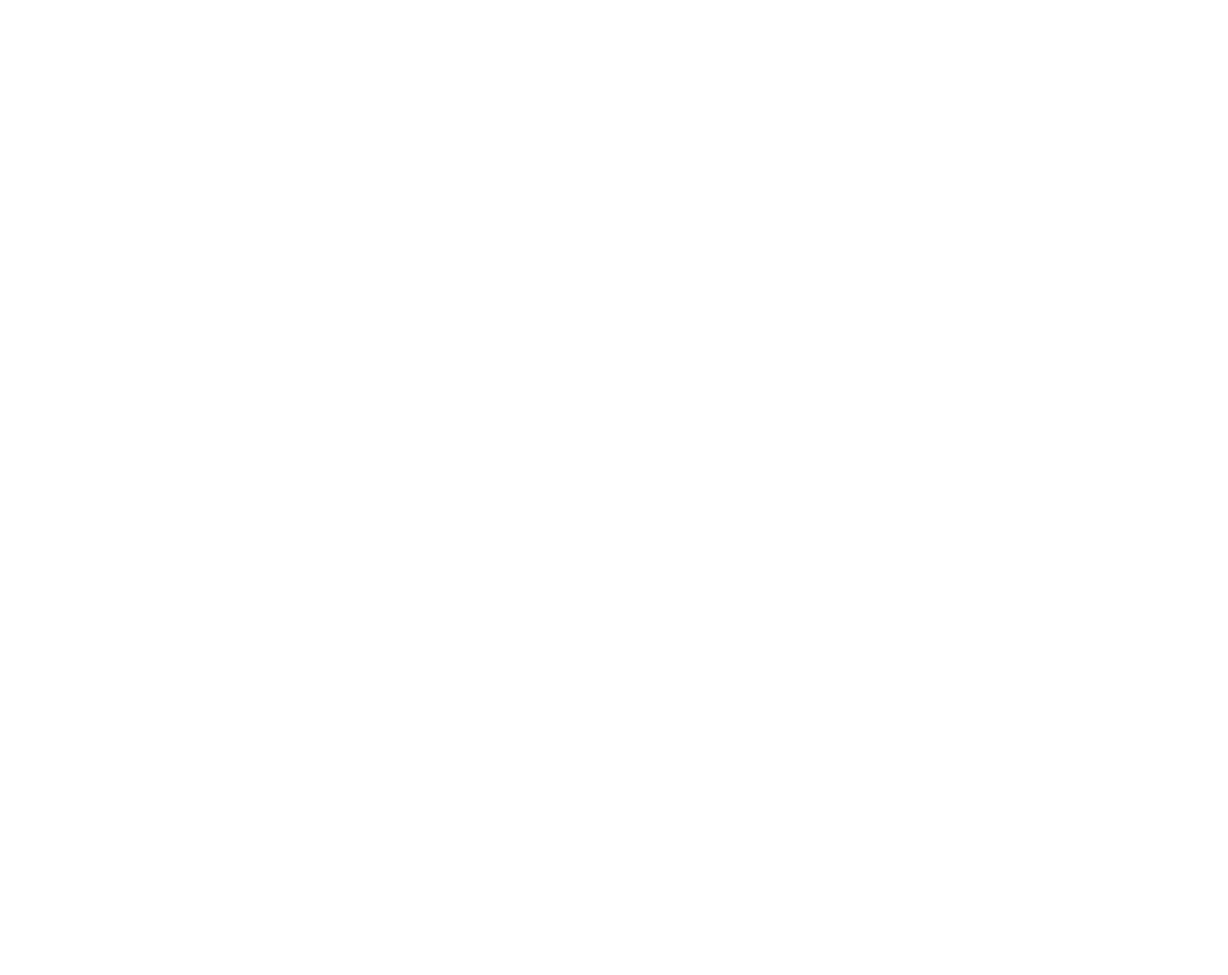
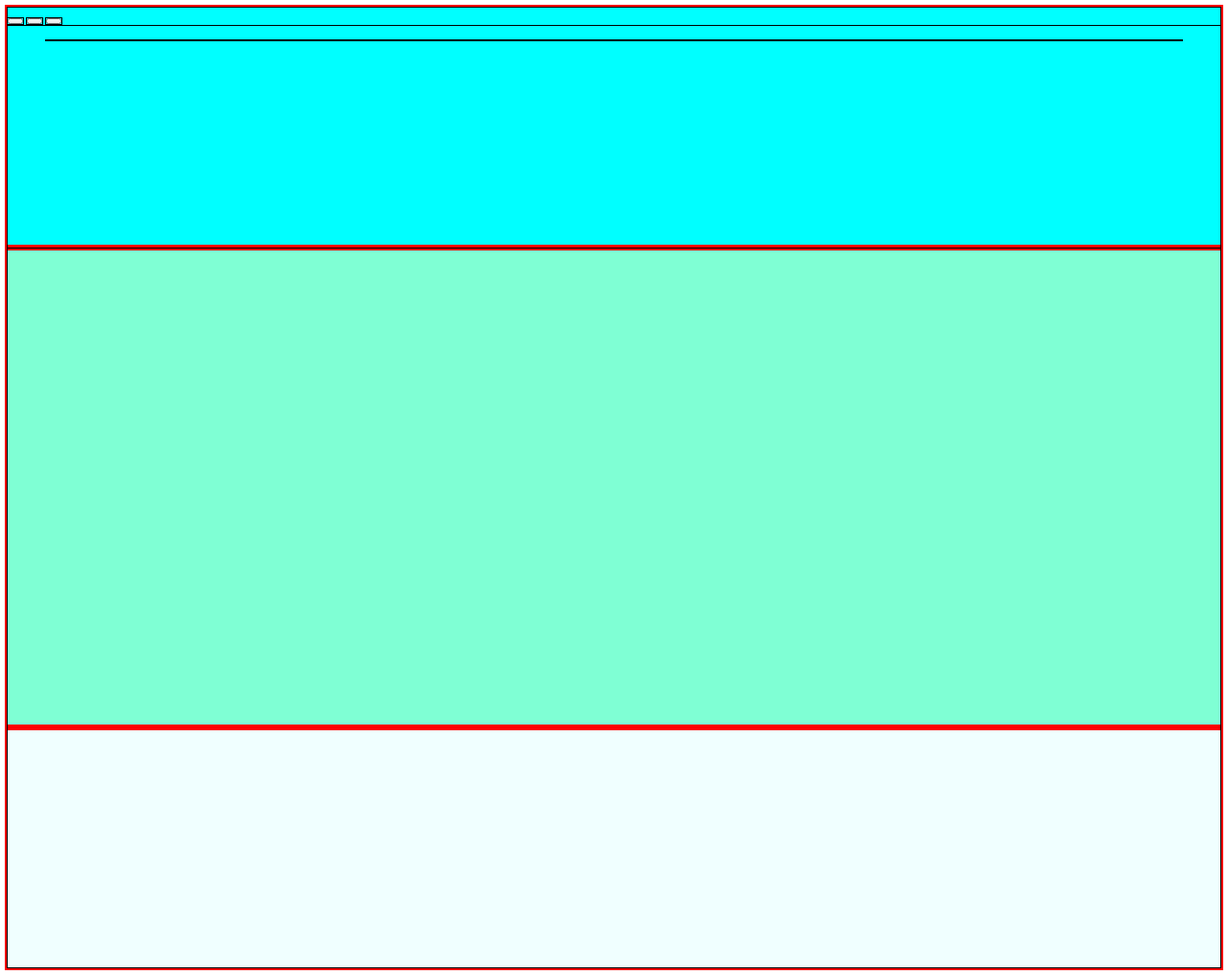
Before and after one commit to Nicole-Villon-Alejandro/html-css-boolando, a plain HTML site: page index.html in a window 1280 px wide. Shown: the whole page at 96% size. Before the commit the page ends 800 px from the top, so only its background shows below. Drawn offline with Linux system fonts and the light colour scheme.

Commit message:
add:blocchi colorati

```diff
--- a/css/style.css
+++ b/css/style.css
@@ -0,0 +1,14 @@
+header{
+    height: 250px;
+    background-color: aqua;
+}
+
+main{
+    height: 500px;
+    background-color: aquamarine;
+}
+
+footer{
+    height: 250px;
+    background-color: azure;
+}
--- a/index.html
+++ b/index.html
@@ -4,11 +4,47 @@
     <meta charset="UTF-8">
     <meta name="viewport" content="width=device-width, initial-scale=1.0">
     <title>Booleando</title>
+
+    <!-- link debug css-->
+    <link rel="stylesheet" href="./css/debug.css">
+
+    <!-- link reset css -->
+    <link rel="stylesheet" href="./css/reset.css">
+
+    <!-- link css esterno -->
+     <link rel="stylesheet" href="./css/style.css">
+
 </head>
 <body>
-    <header></header>
-    <main></main>
-    <footer></footer>
+    <header>
+        <div>
+            <!-- bottoni -->
+            <nav>
+                <button></button>
+                <button></button>
+                <button></button>
+            </nav>
+
+            <!-- logo -->
+            <figure>
+
+            </figure>
+
+            <!-- bottoni -->
+
+        </div>
+    </header>
+    <main>
+        <div></div>
+        <div></div>
+        <div></div>
+        <div></div>
+        <div></div>
+        <div></div>
+    </main>
+    <footer>
+
+    </footer>
 
 </body>
 </html>
```
